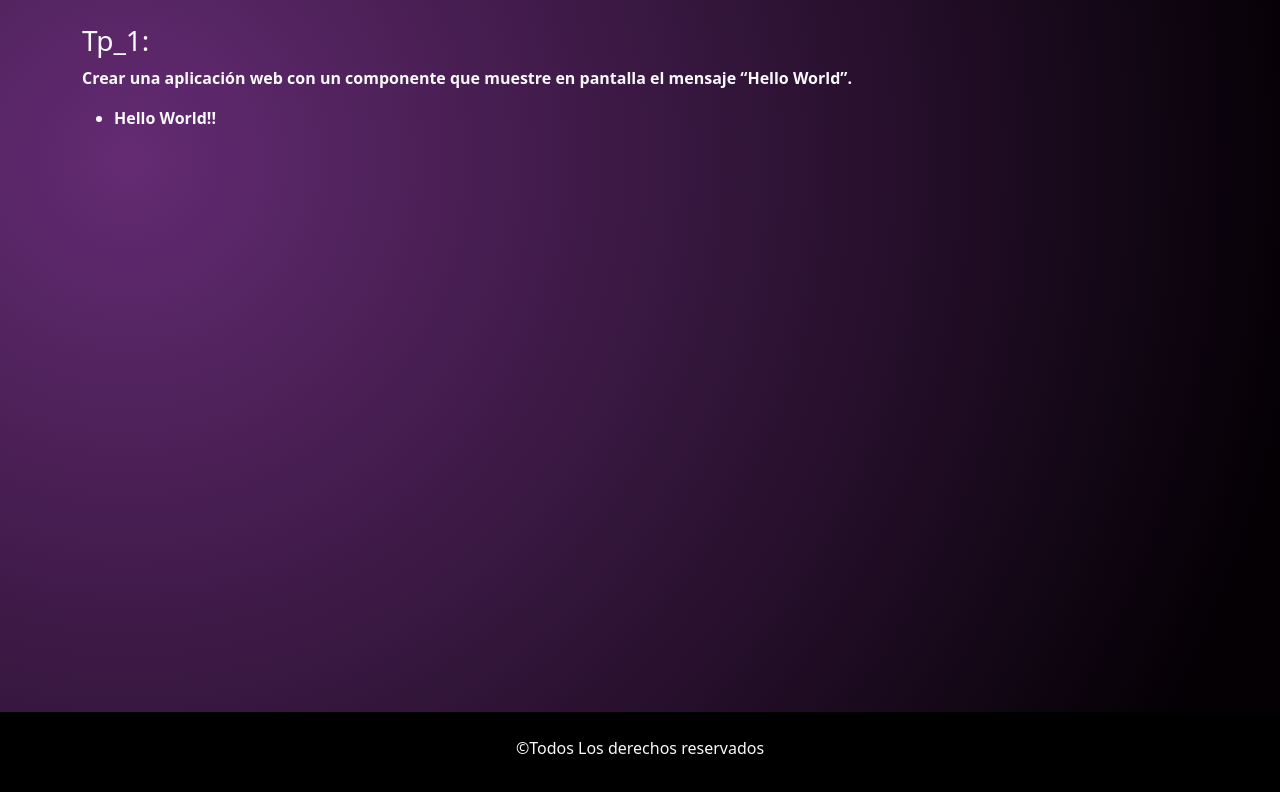
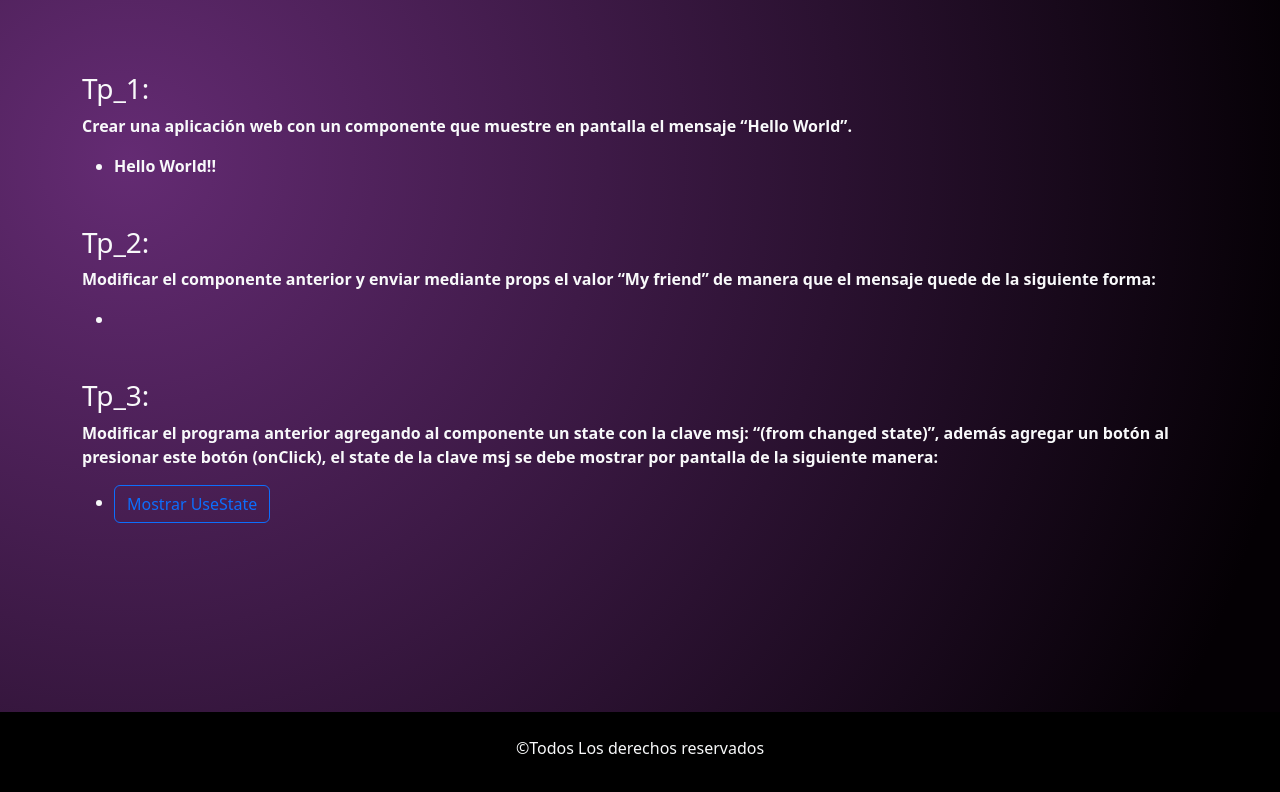
Before and after one commit to MaxiGomez94/Tp_React_1_2_3, a React (Vite) app: page / in a window 1280 px wide. Shown: the top 792 px of the page. Built offline with nearby package versions, Linux system fonts and the light colour scheme.

Commit message:
Tp3 terminado

```diff
--- a/src/components/HelloWordl.jsx
+++ b/src/components/HelloWordl.jsx
@@ -1,8 +1,11 @@
-import React from "react";
+import { useState } from "react";
 
-const HelloWordl = () => {
+const HelloWorld = props => {
+
+  const [changed, setChanged] = useState("");
   return (
     <section className="text-light fw-bold">
+      <div className="mt-5">
         <h3>Tp_1:</h3>
         <p>
           Crear una aplicación web con un componente que muestre en pantalla el
@@ -11,8 +14,38 @@ const HelloWordl = () => {
         <ul>
           <li>Hello World!!</li>
         </ul>
+      </div>
+      <div className=" mt-5">
+        <h3>Tp_2:</h3>
+        <p>
+          Modificar el componente anterior y enviar mediante props el valor “My
+          friend” de manera que el mensaje quede de la siguiente forma:
+        </p>
+        <ul>
+          <li>{props.myFriend}</li>
+        </ul>
+      </div>
+      <div className="mt-5">
+        <h3>Tp_3:</h3>
+        <p>
+          Modificar el programa anterior agregando al componente un state con la
+          clave msj: “(from changed state)”, además agregar un botón al
+          presionar este botón (onClick), el state de la clave msj se debe
+          mostrar por pantalla de la siguiente manera:
+        </p>
+        <ul>
+          <li>
+            {props.myFriend} {changed}
+            <button
+              className="btn btn-outline-primary"
+              onClick={() =>
+                setChanged(changed === "(From Changed State)" ? "" : "(From Changed State)")}>{changed === "(From Changed State)" ? "Cerrar UseState" : "Mostrar UseState"}
+                </button>
+          </li>
+        </ul>
+      </div>
+
     </section>
   );
 };
-
-export default HelloWordl;
+export default HelloWorld;
```
Lines whose indentation alone changed are shown as unchanged.
